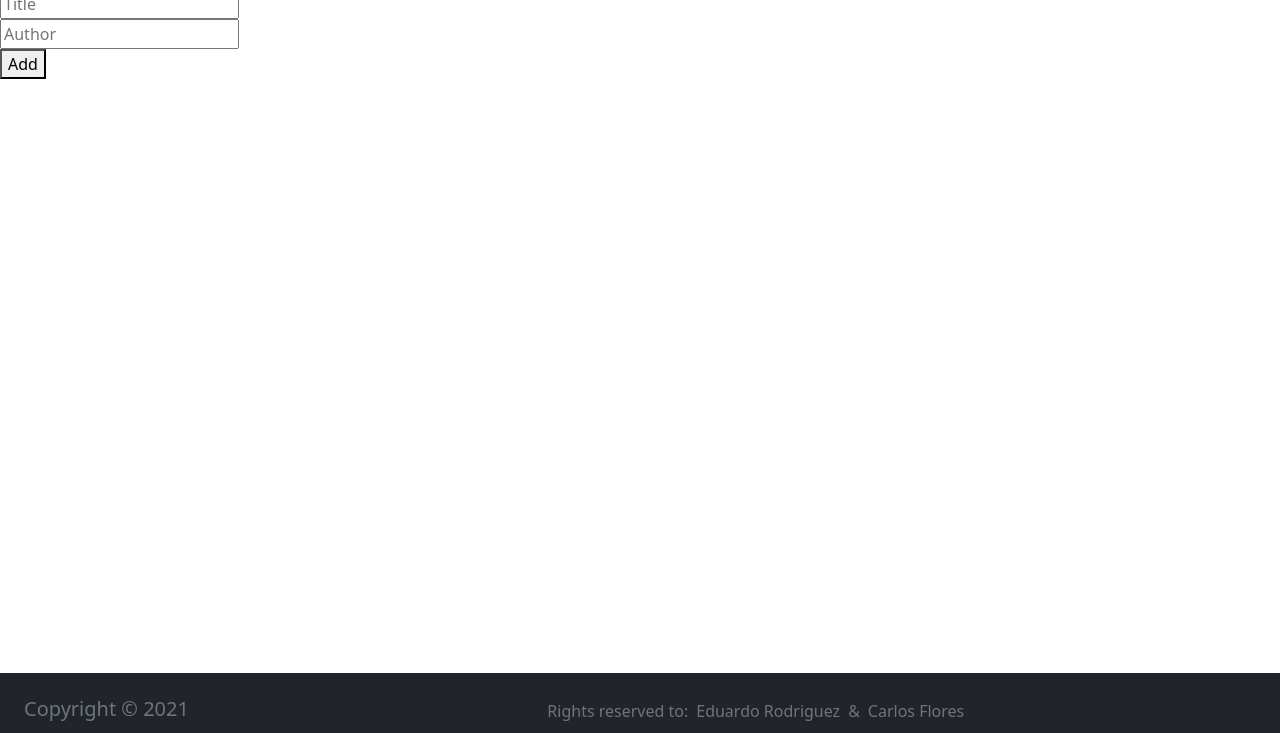
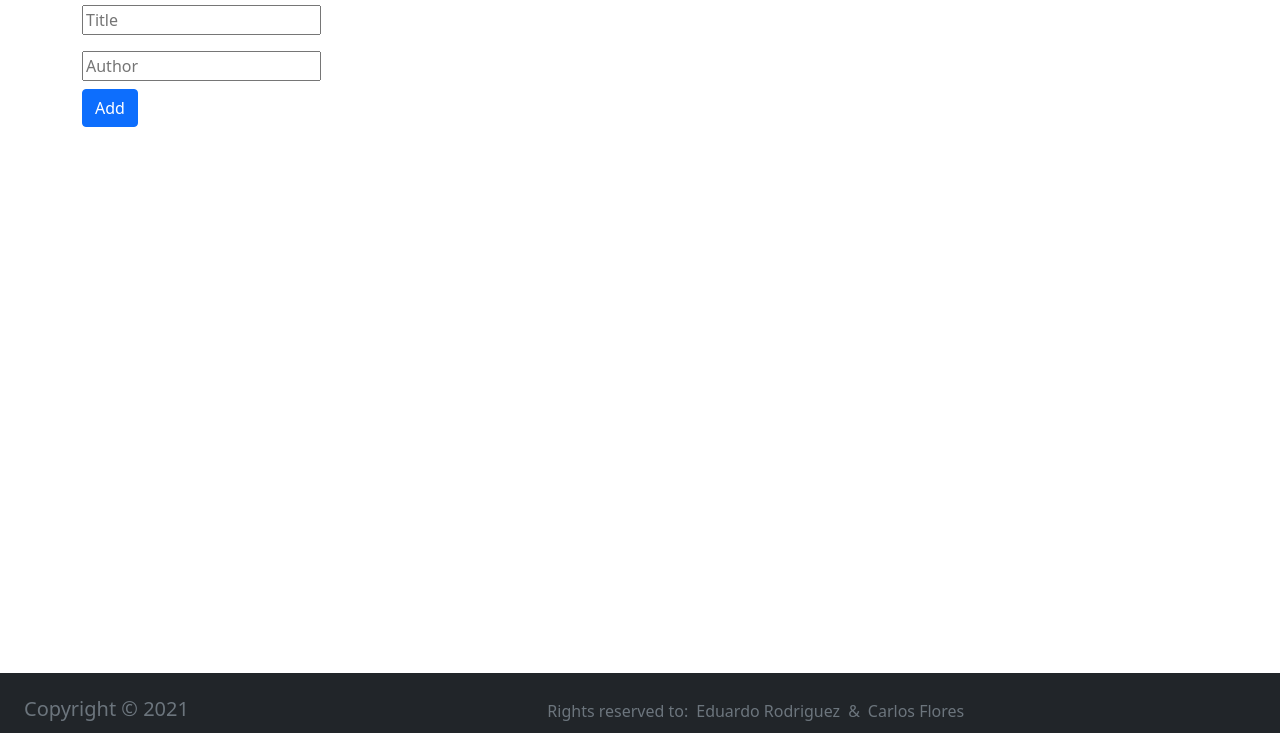
Before and after one commit to JbirdL86/awesome-books, a website: page index.html in a window 1280 px wide. Shown: the part 67-800 px from the top of the page. Drawn offline with nearby package versions, Linux system fonts and the light colour scheme.

Commit message:
Added style to the form.

```diff
--- a/index.html
+++ b/index.html
@@ -18,15 +18,15 @@
 
       </div>
     </section>
-    <section id="form">
+    <section  class="container mt-4" id="form">
       <form id="add-book">
         <div>
           <input placeholder="Title" id="title" type="text" required>
         </div>
         <div>
-          <input placeholder="Author" id="author" type="text" required>
+          <input class="mt-3" placeholder="Author" id="author" type="text" required>
         </div>
-        <button type="submit" id="add-button">Add</button>
+        <button class="mt-2 btn btn-primary" type="submit" id="add-button">Add</button>
       </form>
     </section>
   </main>
```
